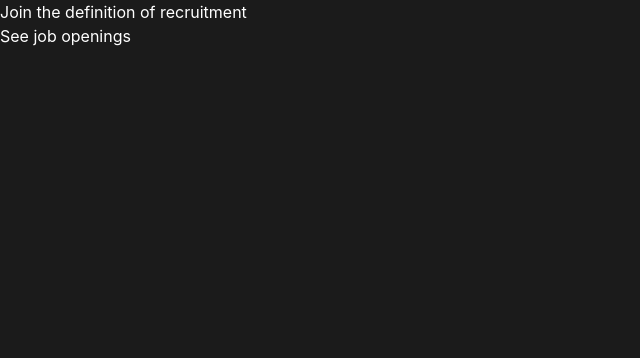
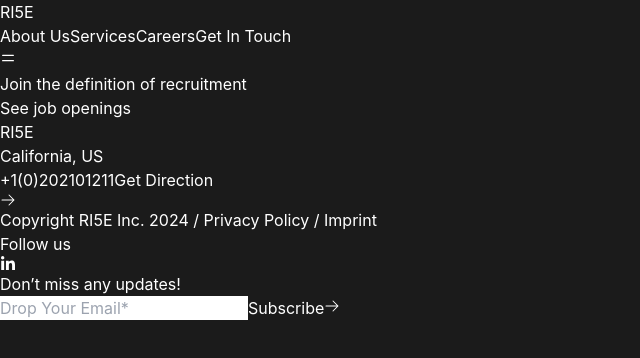
Before and after one commit to a14a19/ri5e, a React (Vite) app: page /careers in a window 1280 px wide. Shown: the top 358 px of the page, without its empty margins (0-640 px from the left). Built offline with nearby package versions, Linux system fonts and the light colour scheme.

Commit message:
updated code

```diff
--- a/src/components/Header.jsx
+++ b/src/components/Header.jsx
@@ -15,9 +15,9 @@
         <>
             <SideBar open={open} setOpen={setOpen} />
             <header className="z-30 flex justify-between items-center relative w-full">
-                <h2 className="md:text-5xl sm:text-3xl text-2xl font-extrabold">
+                <Link to={`/`} className="md:text-5xl sm:text-3xl text-2xl font-extrabold">
                     RI5E
-                </h2>
+                </Link>
                 <div className="lg:flex hidden gap-20 items-center justify-center text-xl font-medium">
                     <Link to={`/about-us`} className="hover:underline underline-offset-8 transition-all ease-linear py-8">
                         About Us
--- a/src/pages/AboutUs.jsx
+++ b/src/pages/AboutUs.jsx
@@ -5,6 +5,8 @@
 
 import WorkTogether from "../components/WorkTogether";
 import VerticalTimelineComp from "../subComponents/VerticalTimelineComp";
+import Header from "../components/Header";
+import Footer from "../components/Footer";
 
 export default function AboutUs() {
     const NutshellDesc1 = `What sets us apart? Our unwavering dedication to growth. We transcend mere recruitment, cultivating opportunities for both our team and the companies we champion. From startups to IPOs, we've left a mark on Europe's tech landscape. As disruptors, we merge innovation with data-driven finesse, ensuring swift solutions and top-tier talent acquisitions for our partners. `
@@ -22,19 +24,23 @@
     13355 Berlin
     Germany`
 
-    const desc5 =`We are the definition of Embedded Recruitment. Yes, we are just putting it out there. We’ve been in the recruitment industry for many years and know exactly how to find the sweet spots. We knew that our name would define us when we founded our company. Get our hot take on it and see for yourself. Let’s get the ball rolling.`
+    const desc5 = `We are the definition of Embedded Recruitment. Yes, we are just putting it out there. We’ve been in the recruitment industry for many years and know exactly how to find the sweet spots. We knew that our name would define us when we founded our company. Get our hot take on it and see for yourself. Let’s get the ball rolling.`
 
     const img = `https://www.wearekeen.com/hubfs/WeAreKeen_May_2021/images/europe-desktop.svg`
     const img2 = `https://www.wearekeen.com/hubfs/7-Oct-18-2023-10-13-31-2842-AM.png`
 
     return (
         <>
-            <Levelup title={`About WeAreRi5e`} isTop={true} img1={img2}  btnPresent={false} description1={desc5} conditionForPara={true} />
+            <div className="px-16 pt-3">
+                <Header />
+            </div>
+            <Levelup title={`About WeAreRi5e`} isTop={true} img1={img2} btnPresent={false} description1={desc5} conditionForPara={true} />
             <Bestrecruit />
             <Nutshell title={`This is what we stand for`} btnPresent={false} img={img3} description1={NutshellDesc1} description2={NutshellDesc2} />
             <VerticalTimelineComp />
-            <Levelup title={`Our Offices`} img1={img} isTop={false}  btnPresent={true} buttontext={`Get in Touch`} description1={levelUpDesc1} conditionForPara={false} description2={levelUpDesc2} />
+            <Levelup title={`Our Offices`} img1={img} isTop={false} btnPresent={true} buttontext={`Get in Touch`} description1={levelUpDesc1} conditionForPara={false} description2={levelUpDesc2} />
             <WorkTogether />
+            <Footer />
         </>
     )
 }
--- a/src/pages/Careers.jsx
+++ b/src/pages/Careers.jsx
@@ -1,3 +1,5 @@
+import Footer from "../components/Footer";
+import Header from "../components/Header";
 import Levelup from "../components/Levelup";
 
 export default function Careers() {
@@ -6,9 +8,11 @@
 
     return (
         <>
-            <Levelup title={`Join the definition of recruitment`} isTop={true} img1={img2} buttontext={`See job openings`} btnPresent={true}  conditionForPara={true} />
-
-
+            <div className="px-16 pt-3">
+                <Header />
+            </div>
+            <Levelup title={`Join the definition of recruitment`} isTop={true} img1={img2} buttontext={`See job openings`} btnPresent={true} conditionForPara={true} />
+            <Footer />
         </>
     )
 }
--- a/src/pages/ServicesPage.jsx
+++ b/src/pages/ServicesPage.jsx
@@ -1,3 +1,5 @@
+import Footer from "../components/Footer";
+import Header from "../components/Header";
 import Levelup from "../components/Levelup";
 export default function ServicesPage() {
     const img2 = `https://www.wearekeen.com/hubfs/2021_headers%20website/header-template-16.png`
@@ -5,9 +7,11 @@
     const desc5 = `We take on every hiring challenge and deliver results via a tailored-made, flexible, and cost- and time-effective model, enabling you to scale quickly and efficiently. `
     return (
         <>
+            <div className="px-16 pt-3">
+                <Header />
+            </div>
             <Levelup title={`Tailored recruitment solutions for technology companies`} isTop={true} img1={img2} buttontext={`Let's chat!`} btnPresent={true} description1={desc5} conditionForPara={true} />
-
-
+            <Footer />
         </>
     )
 }
```
